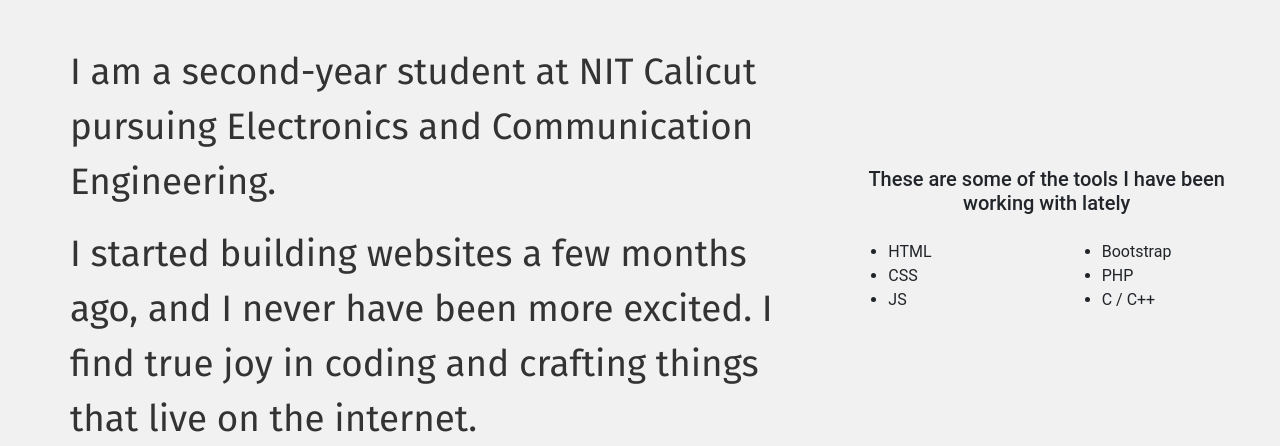
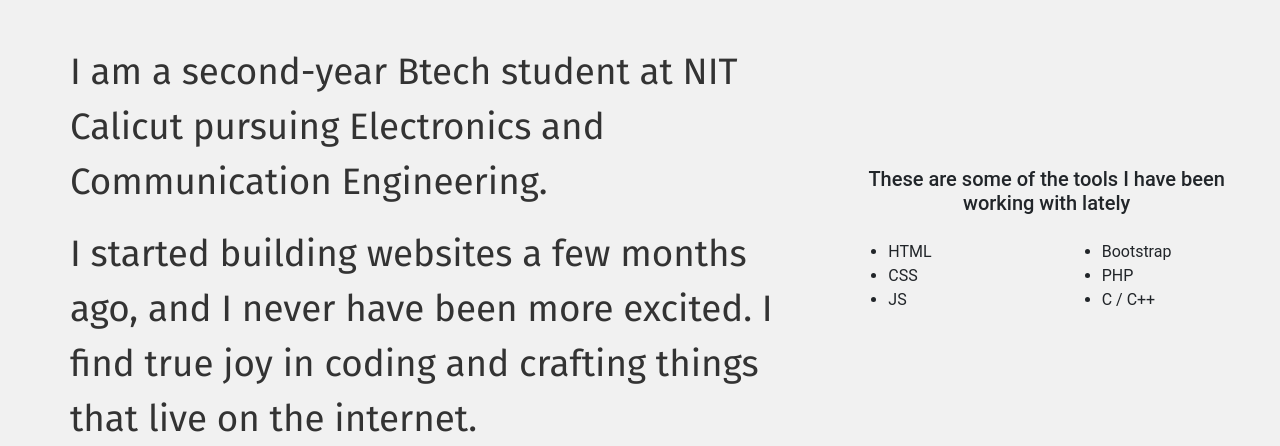
Before and after one commit to niranjan4r/portfolio, a plain HTML site: page about.html in a window 1280 px wide. Shown: the part 153-599 px from the top of the page. Drawn offline with nearby package versions, Linux system fonts and the light colour scheme.

Commit message:
Minor changes

```diff
--- a/about.html
+++ b/about.html
@@ -51,7 +51,7 @@
 
 			<div class = "body-content row">
 				<div class = "col col-sm-12 col-md-8">
-				<p>I am a second-year student at NIT Calicut pursuing Electronics and Communication Engineering.</p>
+				<p>I am a second-year Btech student at NIT Calicut pursuing Electronics and Communication Engineering.</p>
 				<p>I started building websites a few months ago, and I never have been more excited. I find true joy in coding and crafting things that live on the internet.</p>
 				<p>I look forward to working on more projects in the future.</p>
 				</div>
```
